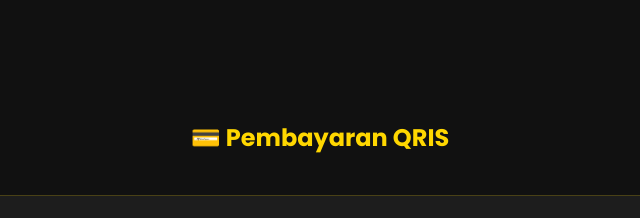
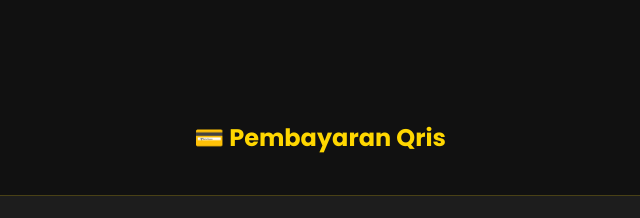
Before and after one commit to maulana-25/warungmomr01, a plain HTML site: page index.html in a window 1280 px wide. Shown: the part 2220-2438 px from the top of the page, 320-960 px from the left. Drawn offline with Linux system fonts and the light colour scheme.

Commit message:
Correct capitalization in QRIS payment title

```diff
--- a/index.html
+++ b/index.html
@@ -685,8 +685,7 @@
 
 <h1 class="title">
 
-💳 Pembayaran QRIS
-
+💳 Pembayaran Qris
 </h1>
 
 <div class="card qris">
```
